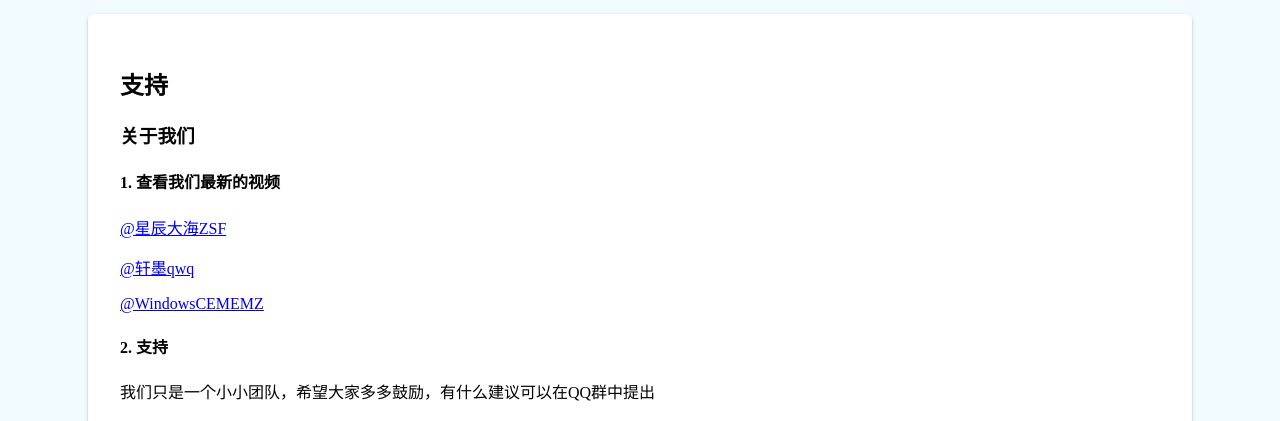
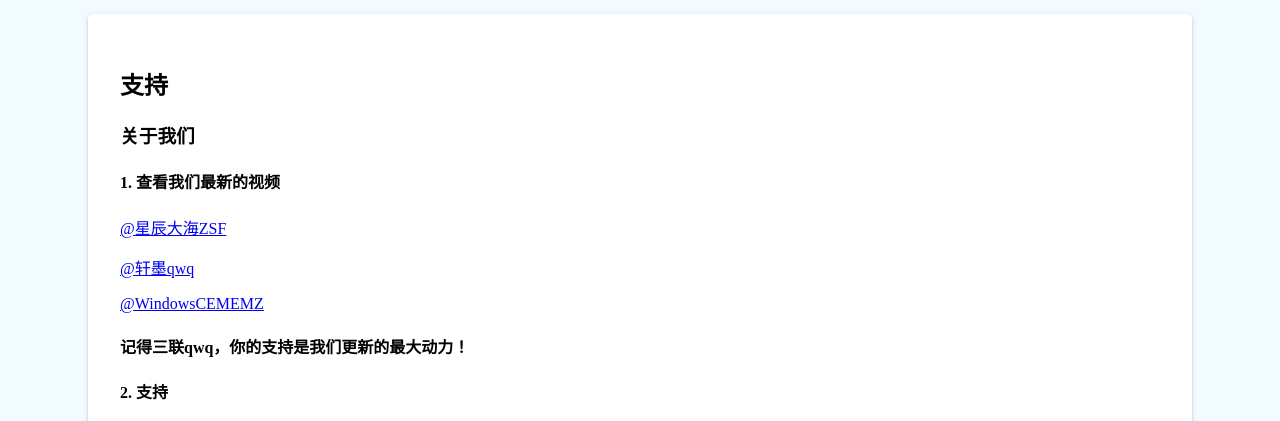
Before and after one commit to zzxpppp/zzxpppp.github.io, a plain HTML site: page index.html in a window 1280 px wide. Shown: the part 370-791 px from the top of the page. Drawn offline with Linux system fonts and the light colour scheme.

Commit message:
Update index.html

```diff
--- a/index.html
+++ b/index.html
@@ -14,6 +14,7 @@
         <a href="https://space.bilibili.com/1440461920">@轩墨qwq</a>
         <p></p>
         <a href="https://space.bilibili.com/1322183332">@WindowsCEMEMZ</a>
+        <h4>记得三联qwq，你的支持是我们更新的最大动力！</h4>
         <h4>2. 支持</h4>
         <p>我们只是一个小小团队，希望大家多多鼓励，有什么建议可以在QQ群中提出</p>
         <a href="https://jq.qq.com/?_wv=1027&k=ObuR2ZC2">QQ群链接</a>
```
